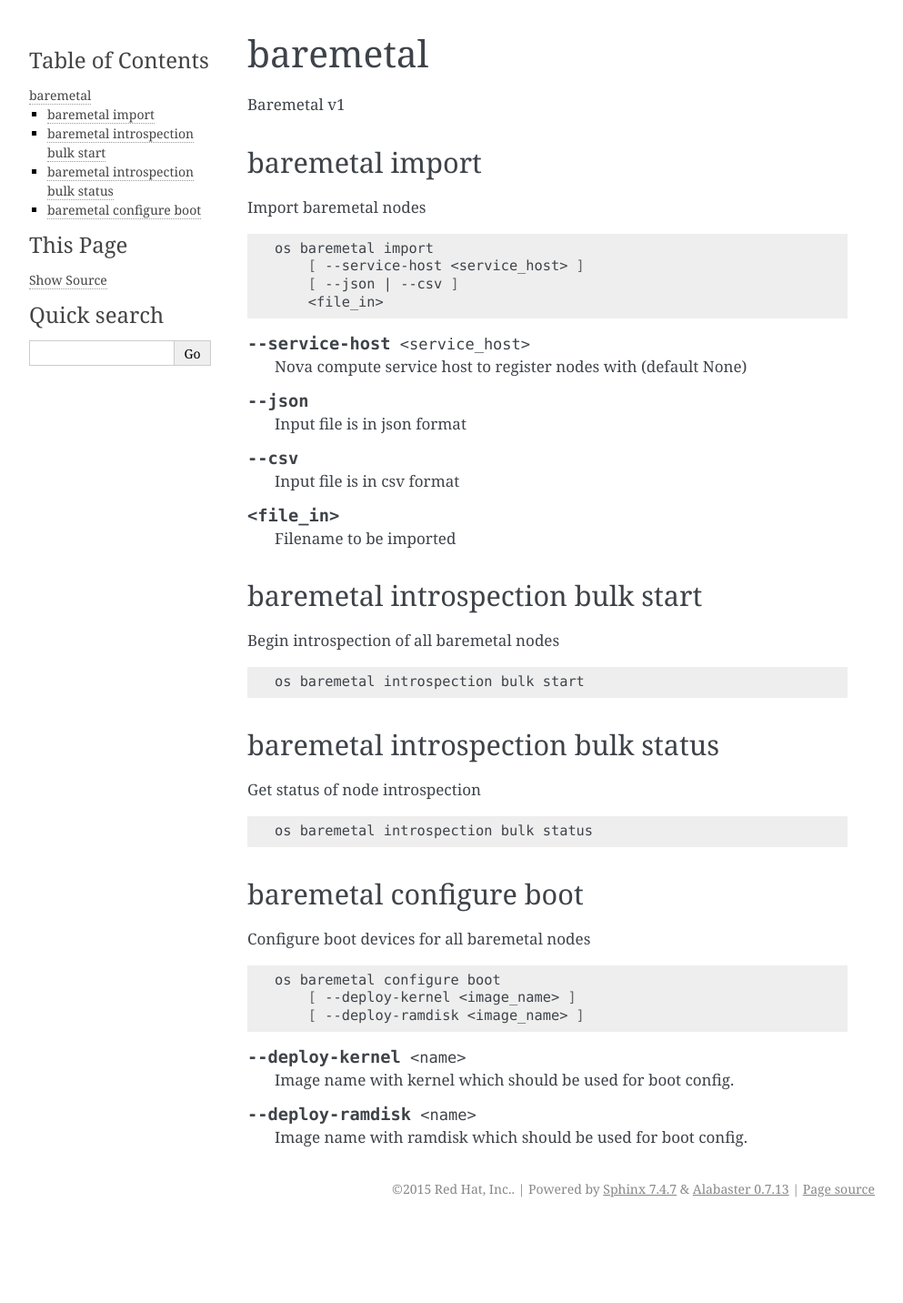
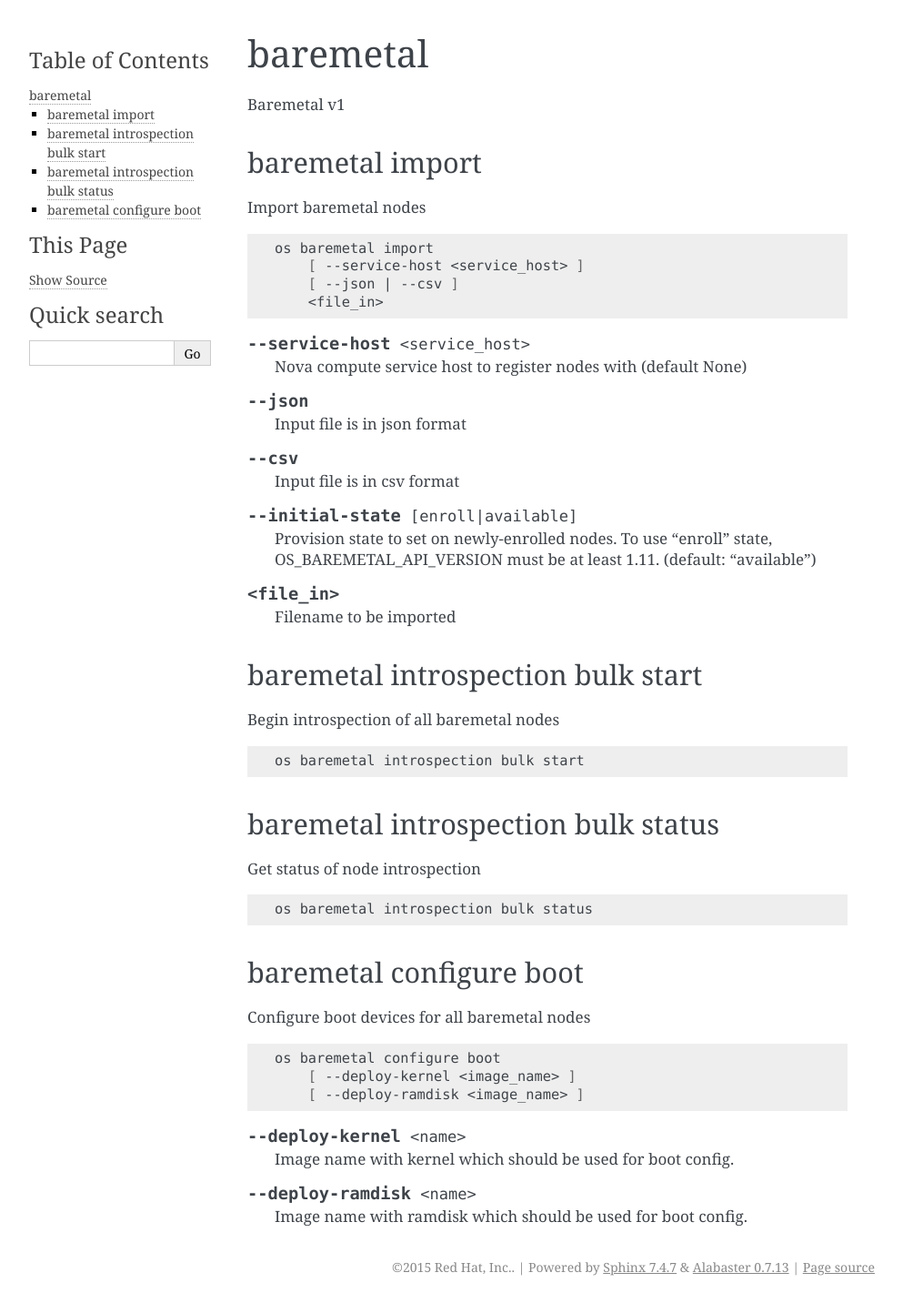
Before and after one commit to openstack-archive/python-tripleoclient, a Sphinx documentation site: the page built from doc/source/command-objects/baremetal.rst, in a window 1280 px wide. Shown: the whole page at 91% size, without its empty margins (148-1141 px from the left). Built offline with Sphinx 7.4.7, drawn with Linux system fonts in a browser that asks for light colours; before the commit the page ends 1346 px from its top, so only the background shows below that.

Commit message:
Document --initial-state param on baremetal import
Change-Id: I934b1d00b90c714c291a76175acc20961b176744

```diff
--- a/doc/source/command-objects/baremetal.rst
+++ b/doc/source/command-objects/baremetal.rst
@@ -28,6 +28,11 @@ Import baremetal nodes
 .. option:: --csv
 
     Input file is in csv format
+
+.. option:: --initial-state [enroll|available]
+
+    Provision state to set on newly-enrolled nodes. To use "enroll" state,
+    OS_BAREMETAL_API_VERSION must be at least 1.11. (default: "available")
 
 .. _baremetal_import-file_in:
 .. describe:: <file_in>
```
